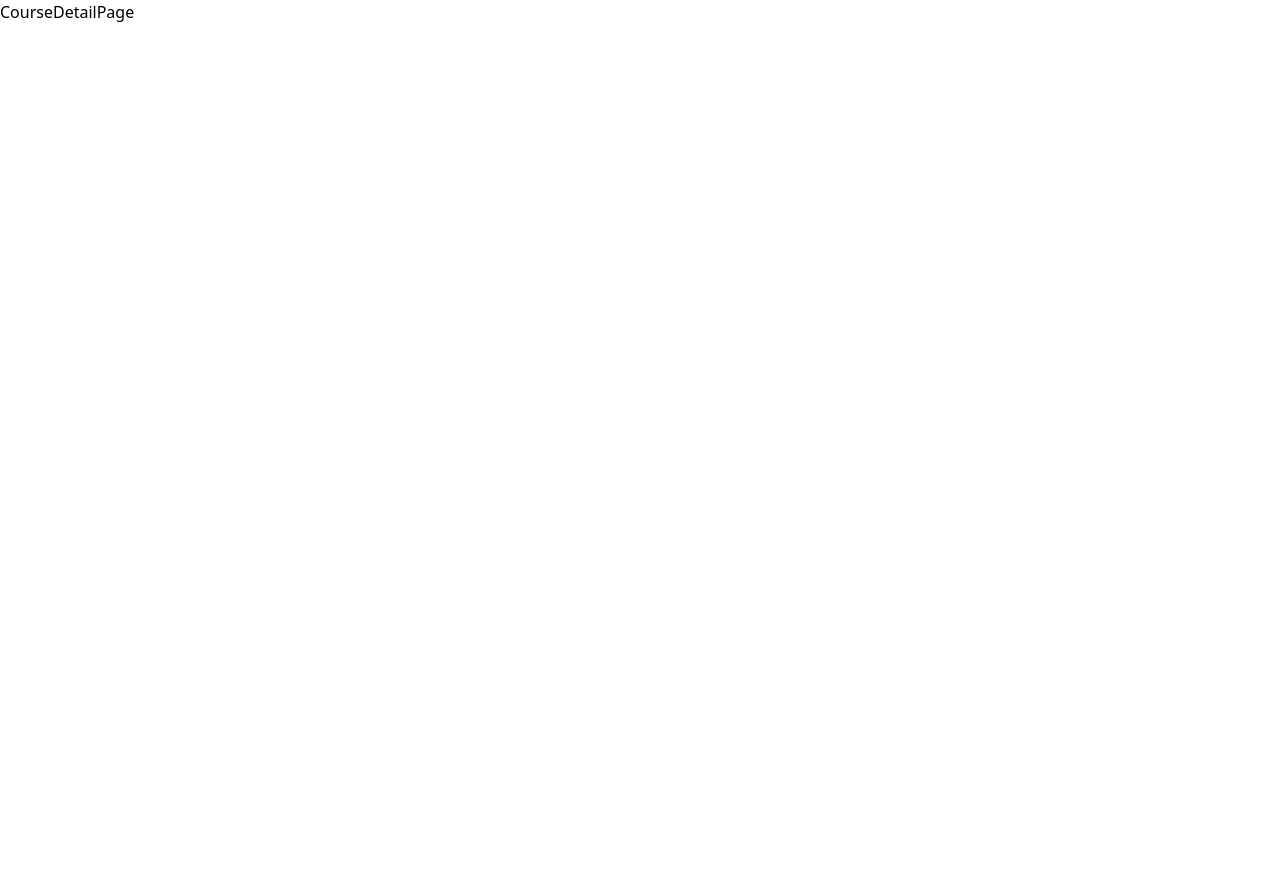
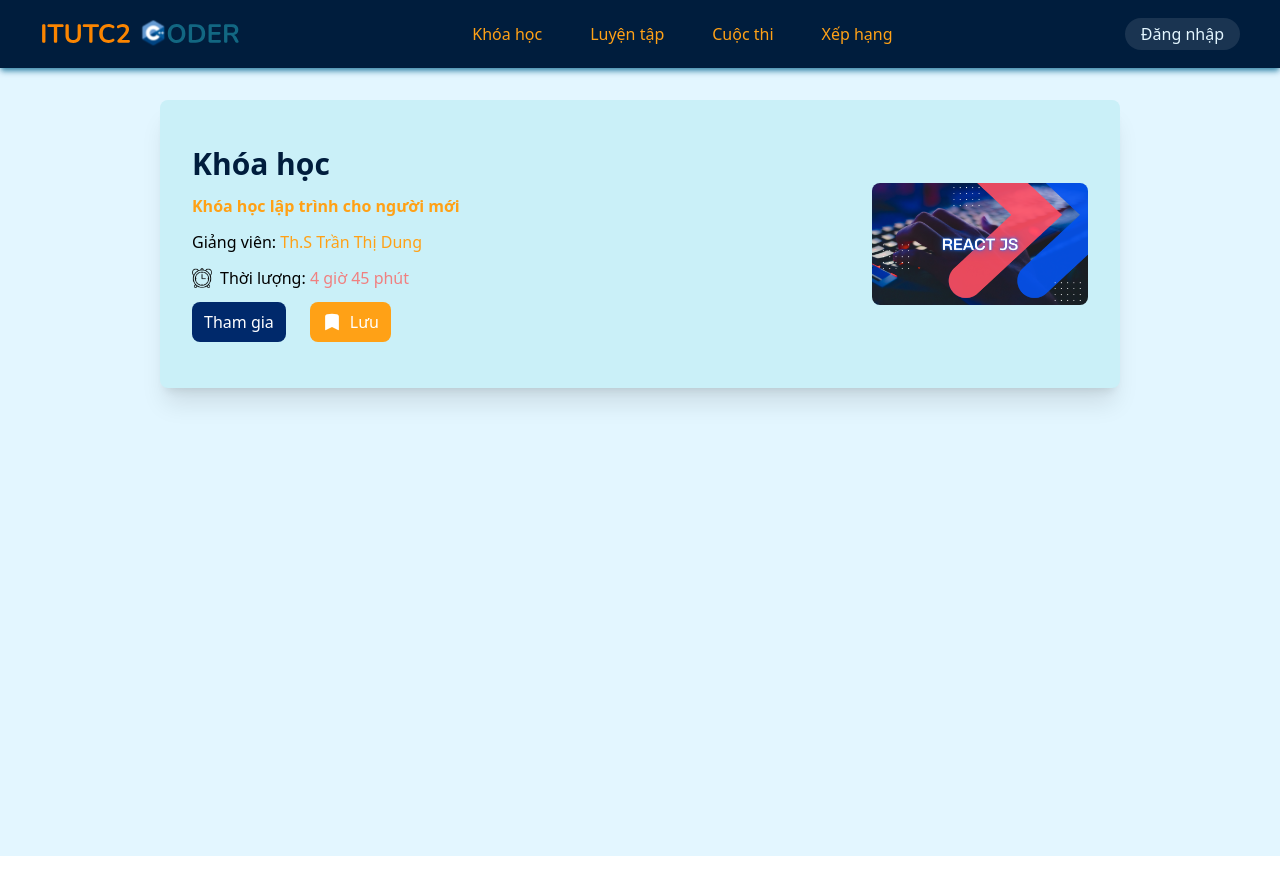
Before and after one commit to phuocnhatfabulous/CoderWeb, a Next.js app: page /courses/1 in a window 1280 px wide. Before the commit the page ends 800 px from the top, so only its background shows below. Built offline with nearby package versions, Linux system fonts and the light colour scheme; no server answers.

Commit message:
chore: update course detail

```diff
--- a/src/components/Course/CourseDetail.tsx
+++ b/src/components/Course/CourseDetail.tsx
@@ -0,0 +1,35 @@
+import Image from 'next/image'
+import React from 'react'
+
+const CourseDetail = () => {
+  return (
+    <div className='w-full h-full flex justify-center mt-6'>
+      <div className='bg-white-blue-30 w-3/4 h-72 items-center rounded-lg shadow-xl flex flex-row p-4 justify-around'>
+        <div className='w-3/4 space-y-3 flex flex-col pl-4'>
+          <h1 className='text-3xl font-bold text-start text-dark-blue'>Khóa học</h1>
+          <p className='description text-brand-orange font-semibold'>Khóa học lập trình cho người mới</p>
+          <p className='description'> Giảng viên:  <span className='text-brand-orange'> Th.S Trần Thị Dung </span></p>
+          <div className='flex space-x-2 items-center'>
+            <Image src={'/alarm-clock.png'} alt='' width={20} height={20} />
+            <p>Thời lượng: <span className='text-red-pastel-500'>4 giờ 45 phút</span></p>
+          </div>
+          <div className=' flex space-x-6 items-end mt-2'>
+            <button className='bg-deep-blue rounded-lg p-2 text-white px-3'> Tham gia </button>
+            <button className=' flex bg-brand-orange rounded-lg p-2 text-white px-3 space-x-2 items-center'>
+              <svg xmlns="http://www.w3.org/2000/svg" viewBox="0 0 24 24" fill="currentColor" className="w-5 h-5">
+                <path fill-rule="evenodd" d="M6.32 2.577a49.255 49.255 0 0 1 11.36 0c1.497.174 2.57 1.46 2.57 2.93V21a.75.75 0 0 1-1.085.67L12 18.089l-7.165 3.583A.75.75 0 0 1 3.75 21V5.507c0-1.47 1.073-2.756 2.57-2.93Z" clip-rule="evenodd" />
+              </svg>
+
+              <span >Lưu</span>
+            </button>
+          </div>
+        </div>
+        <div className='w-1/4 pr-4'>
+          <Image src='/course-1.png' alt='' width={500} height={400} className='rounded-lg' />
+        </div>
+      </div>
+    </div>
+  )
+}
+
+export default CourseDetail
--- a/src/pages/courses/[courseId].tsx
+++ b/src/pages/courses/[courseId].tsx
@@ -1,8 +1,12 @@
+import CourseDetail from '@/components/Course/CourseDetail'
+import DefaultLayout from '@/components/layout/DefaultLayout'
 import React from 'react'
 
 const CourseDetailPage = () => {
   return (
-    <div>CourseDetailPage</div>
+    <DefaultLayout title={'Khóa học lập trình '}>
+      <CourseDetail />
+    </DefaultLayout>
   )
 }
 
```
Also changed, not shown: public/alarm-clock.png (added).
